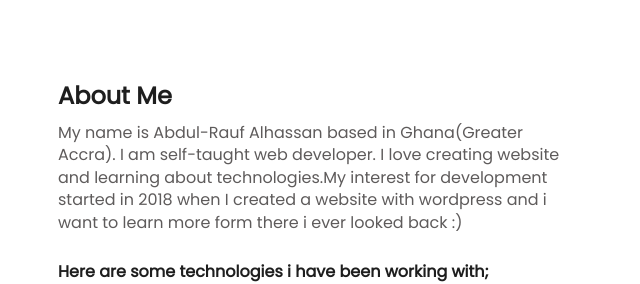
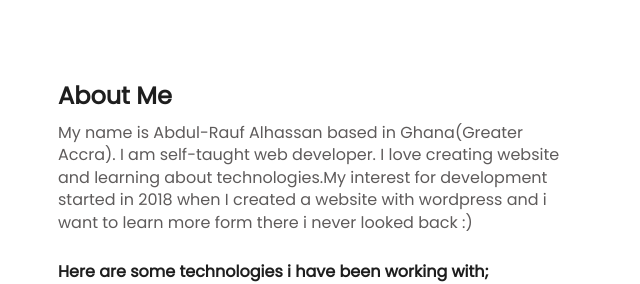
Before and after one commit to AbdulRaufAl-hassan101010/portfolio, a website: page index.html in a window 1280 px wide. Shown: the part 940-1224 px from the top of the page, 52-692 px from the left. Drawn offline with Linux system fonts and the light colour scheme; files whose address does not match are found by name.

Commit message:
Update index.html

```diff
--- a/index.html
+++ b/index.html
@@ -97,7 +97,7 @@
             self-taught web developer. I love creating website and learning
             about technologies.My interest for development started in 2018 when
             I created a website with wordpress and i want to learn more form
-            there i ever looked back :)
+            there i never looked back :)
           </p>
           <h4>Here are some technologies i have been working with;</h4>
           <div class="skills mb-1">
```
